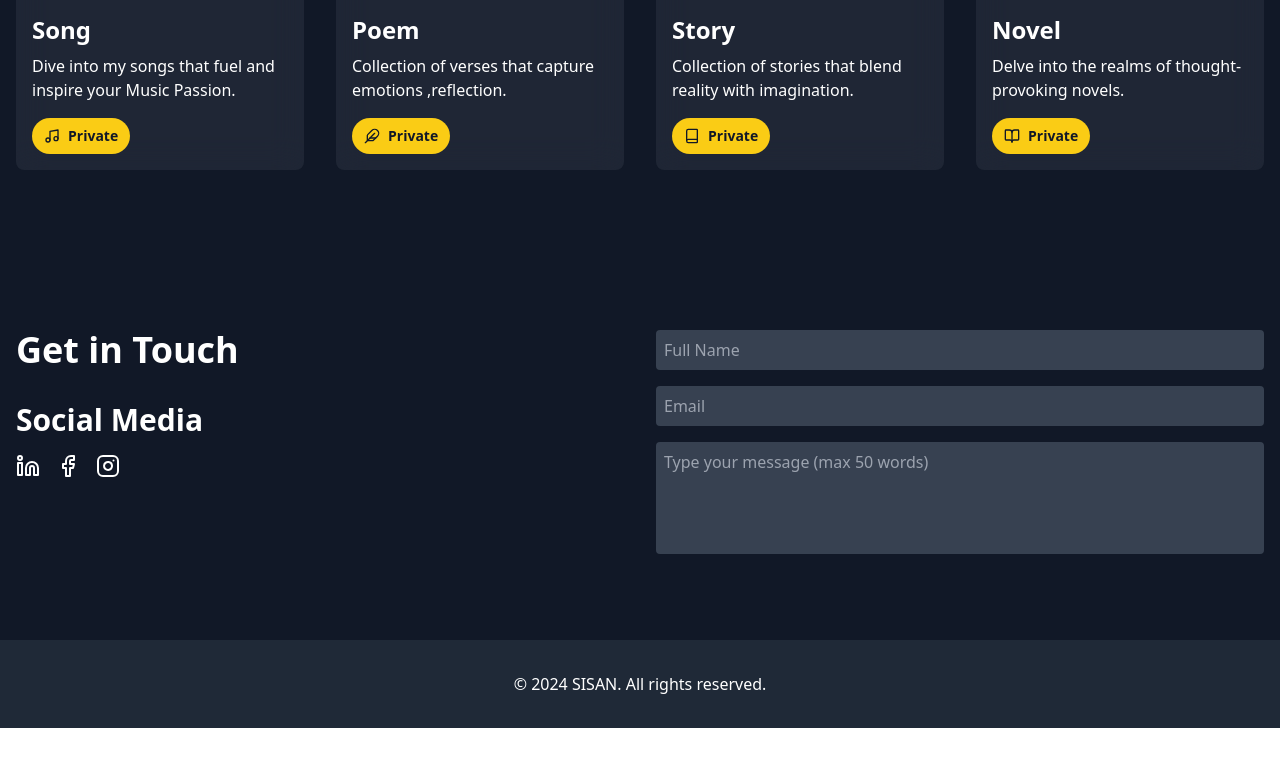
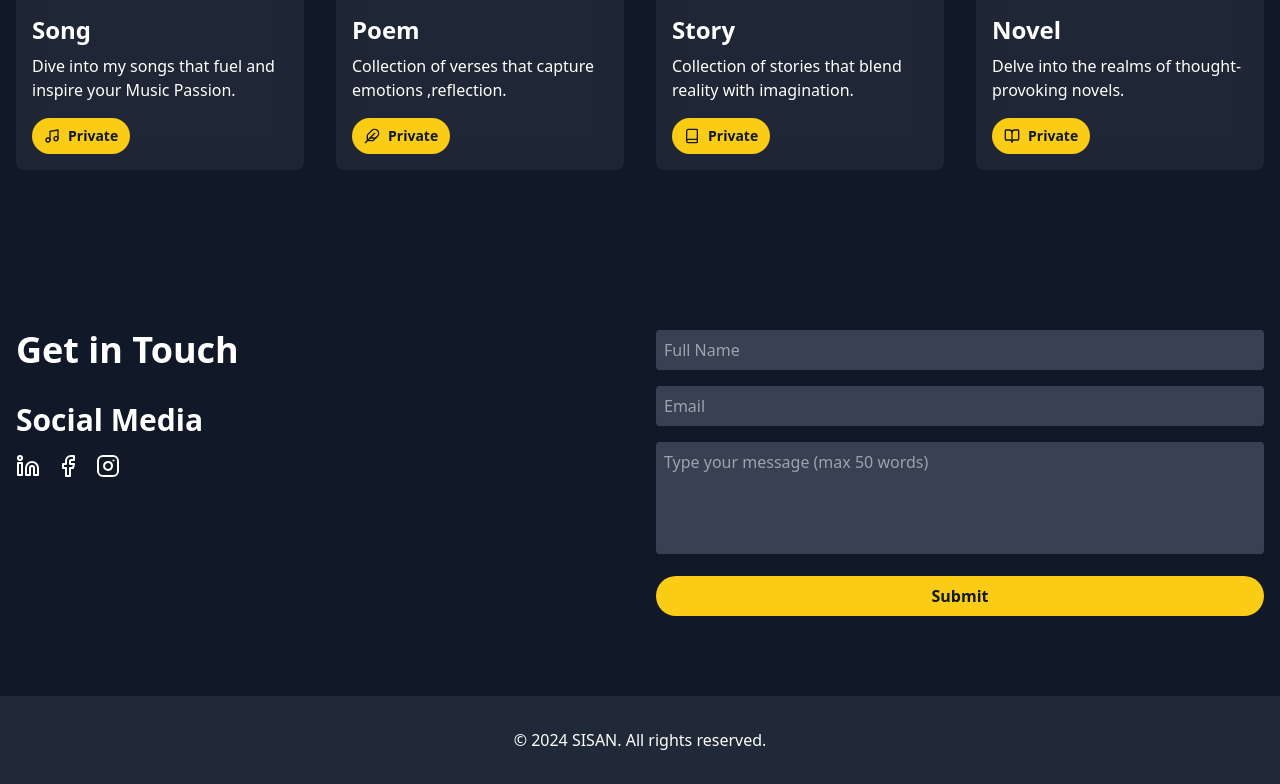
Before and after one commit to Seesonn/sisanwebsite, a React (Create React App) app: page / in a window 1280 px wide. Shown: the part 3587-4371 px from the top of the page. Before the commit the page ends 4315 px from the top, so only its background shows below. Built offline with nearby package versions, Linux system fonts and the light colour scheme.

Commit message:
Update port.js

```diff
--- a/src/port.js
+++ b/src/port.js
@@ -477,7 +477,11 @@ export default function Portfolio() {
                 }
                  }}
                 style={{ resize: 'none' }} // Prevent stretching
-/>
+
+/>            <button type="submit" className="bg-yellow-400 text-gray-900 px-4 py-2 rounded-full font-bold w-full transition-transform hover:scale-105 text-sm sm:text-base">
+                  Submit
+                </button>
+
 
               </form>
             </div>
```
